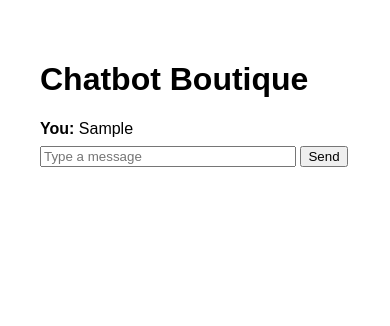
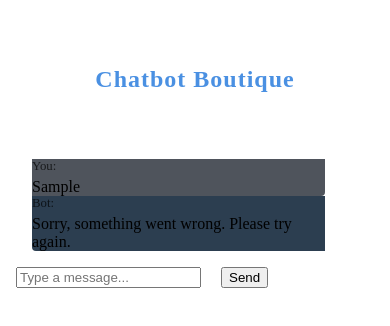
Before and after one commit to richardtokar/chatbot-vercel, a website: page public/index.html in a window 390 px wide. Both pictures are taken after typing "Sample" into the empty fields and a click on the button "Send". Drawn offline with Linux system fonts and the light colour scheme; no server answers.

Commit message:
Update index.html 12:03

```diff
--- a/public/index.html
+++ b/public/index.html
@@ -2,31 +2,204 @@
 <html lang="en">
 <head>
   <meta charset="UTF-8">
+  <meta name="viewport" content="width=device-width, initial-scale=1.0">
   <title>Chatbot Boutique</title>
+  <link rel="preconnect" href="https://fonts.googleapis.com">
+  <link rel="preconnect" href="https://fonts.gstatic.com" crossorigin>
+  <link href="https://fonts.googleapis.com/css2?family=Inter:wght@400;500;700&display=swap" rel="stylesheet">
   <style>
-    body { font-family: sans-serif; padding: 2rem; }
-    #chat { max-width: 600px; margin: auto; }
-    .message { margin: 0.5rem 0; }
+    /* --- Base & Theming --- */
+    :root {
+      --background-color: #1a1a1d;
+      --surface-color: #2c2f33;
+      --primary-color: #4a90e2;
+      --primary-hover-color: #357abd;
+      --user-message-color: #4f545c;
+      --bot-message-color: #2c3e50;
+      --text-color: #f0f0f0;
+      --border-color: #404040;
+    }
+
+    * {
+      box-sizing: border-box;
+      margin: 0;
+      padding: 0;
+    }
+
+    html, body {
+      height: 100%;
+    }
+
+    body {
+      font-family: 'Inter', sans-serif;
+      background-color: var(--background-color);
+      color: var(--text-color);
+      display: flex;
+      flex-direction: column;
+      padding: 1rem;
+    }
+
+    h1 {
+      text-align: center;
+      color: var(--primary-color);
+      padding: 1rem 0;
+      font-weight: 700;
+      letter-spacing: 1px;
+    }
+
+    /* --- Chat Container & Messages --- */
+    #chat {
+      flex-grow: 1; /* Allows the chat to fill available space */
+      max-width: 800px;
+      width: 100%;
+      margin: 0 auto 1rem auto;
+      background-color: var(--surface-color);
+      border-radius: 12px;
+      padding: 1.5rem;
+      overflow-y: auto; /* Enables scrolling for messages */
+      display: flex;
+      flex-direction: column;
+      gap: 1rem; /* Creates space between messages */
+      border: 1px solid var(--border-color);
+      box-shadow: 0 4px 15px rgba(0, 0, 0, 0.3);
+    }
+
+    .message {
+      padding: 0.75rem 1rem;
+      border-radius: 18px;
+      line-height: 1.5;
+      max-width: 80%;
+      word-wrap: break-word; /* Prevents long words from overflowing */
+    }
+
+    .message b {
+      display: block;
+      font-size: 0.8em;
+      font-weight: 500;
+      margin-bottom: 0.25rem;
+      opacity: 0.7;
+    }
+
+    /* Styling user vs bot messages without changing JS */
+    /* Selects every odd message (You, You, You...) */
+    .message:nth-child(odd) {
+      background-color: var(--user-message-color);
+      align-self: flex-end; /* Aligns to the right */
+      border-bottom-right-radius: 4px;
+    }
+
+    /* Selects every even message (Bot, Bot, Bot...) */
+    .message:nth-child(even) {
+      background-color: var(--bot-message-color);
+      align-self: flex-start; /* Aligns to the left */
+      border-bottom-left-radius: 4px;
+    }
+
+    /* --- Input Area --- */
+    .input-area {
+      display: flex;
+      max-width: 800px;
+      width: 100%;
+      margin: 0 auto;
+      gap: 0.5rem;
+    }
+
+    #input {
+      flex-grow: 1;
+      border: 1px solid var(--border-color);
+      background-color: var(--surface-color);
+      color: var(--text-color);
+      padding: 0.75rem 1rem;
+      border-radius: 20px;
+      font-size: 1rem;
+      transition: box-shadow 0.2s ease-in-out;
+      width: 80%; /* Original width for fallback */
+    }
+
+    #input:focus {
+      outline: none;
+      box-shadow: 0 0 0 3px rgba(74, 144, 226, 0.5);
+    }
+
+    #send {
+      padding: 0.75rem 1.5rem;
+      border: none;
+      background-color: var(--primary-color);
+      color: white;
+      border-radius: 20px;
+      cursor: pointer;
+      font-size: 1rem;
+      font-weight: 500;
+      transition: background-color 0.2s ease-in-out;
+    }
+
+    #send:hover {
+      background-color: var(--primary-hover-color);
+    }
+
+    /* --- Responsive Design for Mobile --- */
+    @media (max-width: 600px) {
+      body {
+        padding: 0.5rem;
+      }
+      h1 {
+        font-size: 1.5rem;
+      }
+      #chat {
+        padding: 1rem;
+      }
+      .message {
+        max-width: 90%;
+      }
+    }
   </style>
 </head>
 <body>
   <h1>Chatbot Boutique</h1>
   <div id="chat"></div>
-  <input type="text" id="input" placeholder="Type a message" style="width:80%">
+
+  <div class="input-area">
+    <input type="text" id="input" placeholder="Type a message...">
     <button id="send">Send</button>
+  </div>
 
   <script>
+    // --- THIS JAVASCRIPT IS UNCHANGED AND FULLY FUNCTIONAL ---
     const chatDiv = document.getElementById("chat");
     const input = document.getElementById("input");
     const send = document.getElementById("send");
 
+    // Add event listener for the Enter key
+    input.addEventListener("keypress", function(event) {
+        if (event.key === "Enter") {
+            event.preventDefault(); // Prevents the default action (form submission)
+            send.click(); // Triggers the send button's click event
+        }
+    });
+
     send.onclick = async () => {
       const message = input.value;
-      if (!message) return;
+      if (!message.trim()) return; // Prevents sending empty messages
 
-      chatDiv.innerHTML += `<div class="message"><b>You:</b> ${message}</div>`;
+      // Clear input and display user's message immediately
       input.value = "";
+      const userMessageDiv = document.createElement('div');
+      userMessageDiv.className = 'message';
+      userMessageDiv.innerHTML = `<b>You:</b> ${message}`;
+      chatDiv.appendChild(userMessageDiv);
+      chatDiv.scrollTop = chatDiv.scrollHeight;
 
+
+      // Placeholder for bot's reply
+      const botPlaceholder = document.createElement('div');
+      botPlaceholder.className = 'message';
+      // Simple typing indicator
+      botPlaceholder.innerHTML = `<b>Bot:</b> <span class="typing-indicator">...</span>`;
+      chatDiv.appendChild(botPlaceholder);
+      chatDiv.scrollTop = chatDiv.scrollHeight;
+
+
+      try {
         const res = await fetch("/api/chat", {
             method: "POST",
             headers: { "Content-Type": "application/json" },
@@ -34,8 +207,15 @@
           });
 
           const data = await res.json();
-      chatDiv.innerHTML += `<div class="message"><b>Bot:</b> ${data.reply}</div>`;
+          // Update the placeholder with the actual reply
+          botPlaceholder.innerHTML = `<b>Bot:</b> ${data.reply}`;
+
+      } catch (error) {
+          botPlaceholder.innerHTML = `<b>Bot:</b> Sorry, something went wrong. Please try again.`;
+          console.error("Fetch error:", error);
+      } finally {
         chatDiv.scrollTop = chatDiv.scrollHeight;
+      }
     };
   </script>
 </body>
```
Lines whose indentation alone changed are shown as unchanged.
